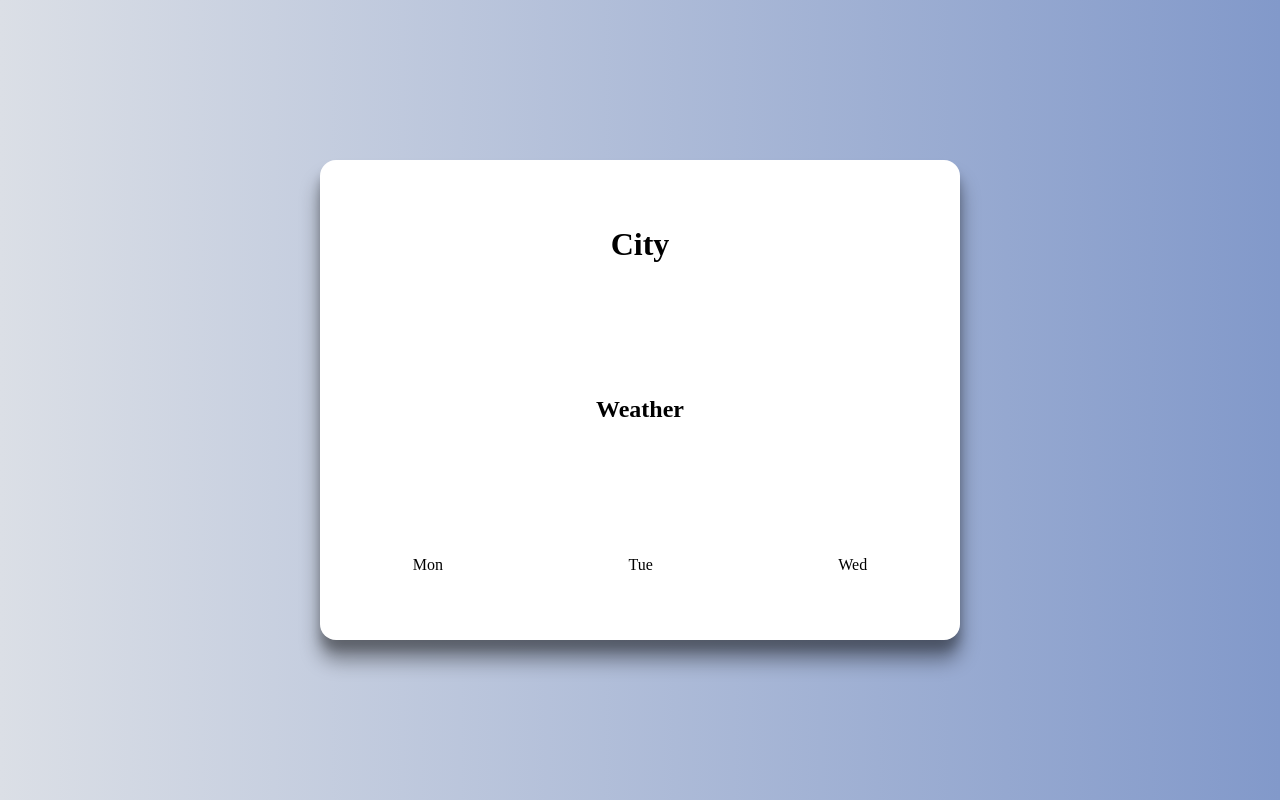
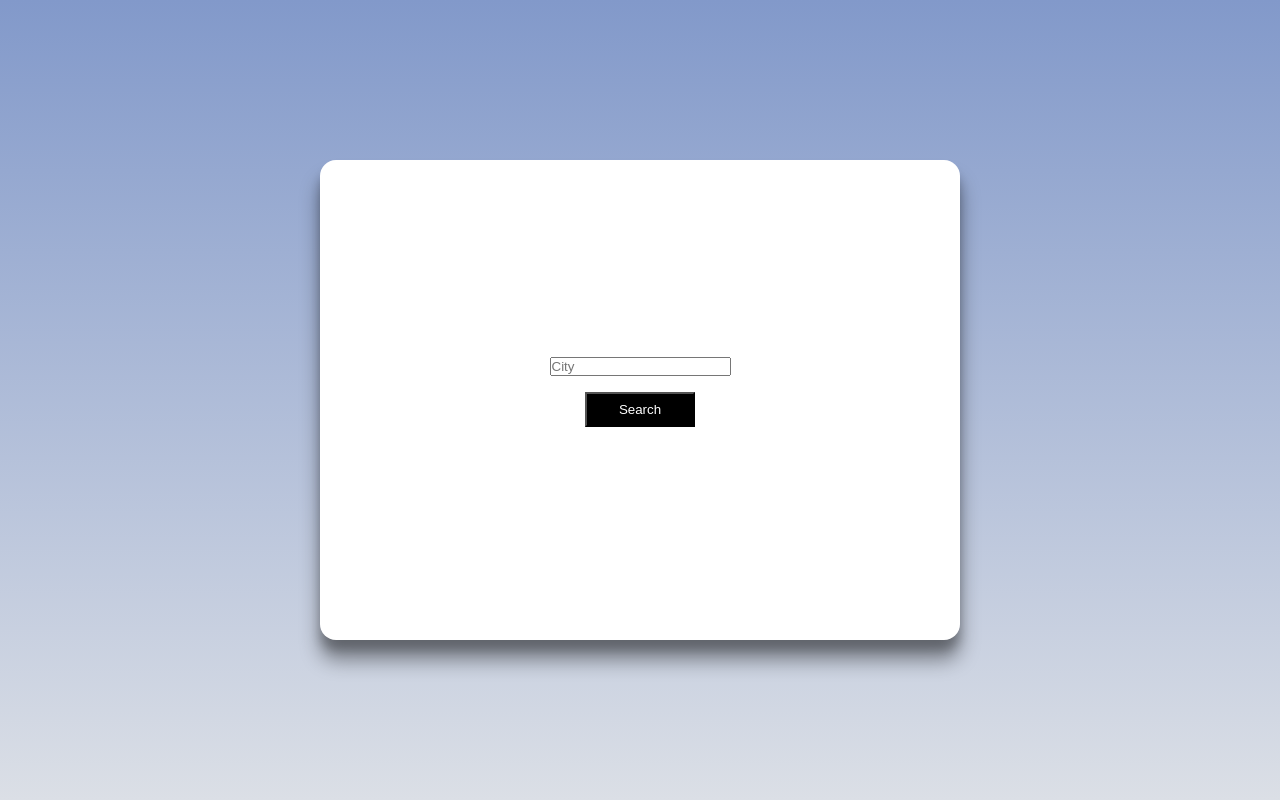
Before and after one commit to Oscris1/weather-app, a React (Create React App) app: page / in a window 1280 px wide. Built offline with nearby package versions, Linux system fonts and the light colour scheme.

Commit message:
created MainCard component and did first fetch

```diff
--- a/package.json
+++ b/package.json
@@ -6,6 +6,7 @@
     "@testing-library/jest-dom": "^5.11.9",
     "@testing-library/react": "^11.2.5",
     "@testing-library/user-event": "^12.7.1",
+    "axios": "^0.21.1",
     "framer-motion": "^3.3.0",
     "react": "^17.0.1",
     "react-dom": "^17.0.1",
--- a/src/App.js
+++ b/src/App.js
@@ -1,3 +1,5 @@
+import React, { useState } from 'react';
+
 import styled from 'styled-components';
 import GlobalStyle from './GlobalStyle';
 
@@ -5,18 +7,22 @@ import GlobalStyle from './GlobalStyle';
 import MainCard from './components/MainCard';
 
 function App() {
+  const [weatherToday, setWeatherToday] = useState(0);
   return (
     <div className='App'>
       <GlobalStyle />
       <StyledBackground>
-        <MainCard />
+        <MainCard
+          weatherToday={weatherToday}
+          setWeatherToday={setWeatherToday}
+        />
       </StyledBackground>
     </div>
   );
 }
 
 const StyledBackground = styled.div`
-  background: linear-gradient(to right, #dbdfe6, #8299ca);
+  background: linear-gradient(to bottom, #8299ca, #dbdfe6);
   height: 100vh;
   display: flex;
   flex-direction: column;
--- a/src/components/MainCard.js
+++ b/src/components/MainCard.js
@@ -1,10 +1,56 @@
-import React from 'react';
+import axios from 'axios';
+import React, { useState, useEffect } from 'react';
 import styled from 'styled-components';
 
-const MainCard = () => {
+const MainCard = ({ weatherToday, setWeatherToday }) => {
+  //const [weatherToday, setWeatherToday] = useState(0);
+  const [yourCity, setYourCity] = useState('');
+  const [isLoading, setIsLoading] = useState(false);
+
+  const changeHandler = (e) => {
+    setYourCity(e.target.value);
+  };
+
+  const showWeather = async (e) => {
+    e.preventDefault();
+    setIsLoading(true);
+    axios
+      .get(
+        `http://api.openweathermap.org/data/2.5/forecast?q=Warszawa&units=metric&appid=${process.env.REACT_APP_WEATHER_API}`
+      )
+      .then((resp) => {
+        setWeatherToday(resp.data);
+        setIsLoading(false);
+      });
+  };
+
+  if (isLoading) {
     return (
       <StyledCard>
-      <h1>City</h1>
+        <h1>Loading...</h1>
+      </StyledCard>
+    );
+  }
+  if (!weatherToday) {
+    return (
+      <StyledCard>
+        <StyledFormDiv>
+          <input
+            onChange={(e) => changeHandler(e)}
+            type='text'
+            id='city'
+            name='city'
+            placeholder='City'
+            value={yourCity}
+          />
+        </StyledFormDiv>
+        <StyledButton onClick={showWeather}>Search</StyledButton>
+      </StyledCard>
+    );
+  } else {
+    return (
+      <StyledCard>
+        <h1>{weatherToday.city.name}</h1>
         <h2>Weather</h2>
         <StyledNextDays>
           <p>Mon</p>
@@ -13,11 +59,12 @@ const MainCard = () => {
         </StyledNextDays>
       </StyledCard>
     );
+  }
 };
 
 const StyledCard = styled.div`
   background: white;
-  min-height: 30rem;
+  min-height: 60vh;
   min-width: 50%;
   border-radius: 1rem;
   text-align: center;
@@ -25,7 +72,9 @@ const StyledCard = styled.div`
   box-shadow: 0px 10px 10px rgba(0, 0, 0, 0.2), 0px 20px 20px rgba(0, 0, 0, 0.4);
   display: flex;
   flex-direction: column;
-  justify-content: space-around;
+  justify-content: ${(weatherToday) =>
+    weatherToday ? 'center' : 'space-around'};
+  //align-items: ;
 `;
 
 const StyledNextDays = styled.div`
@@ -33,4 +82,13 @@ const StyledNextDays = styled.div`
   justify-content: space-around;
 `;
 
+const StyledFormDiv = styled.form``;
+
+const StyledButton = styled.button`
+  background: black;
+  color: white;
+  padding: 0.5rem 2rem;
+  margin: 1rem auto;
+`;
+
 export default MainCard;
```
Also changed, not shown: 2 other files (tests, documents, lock files or other folders). Lines whose indentation alone changed are shown as unchanged.
